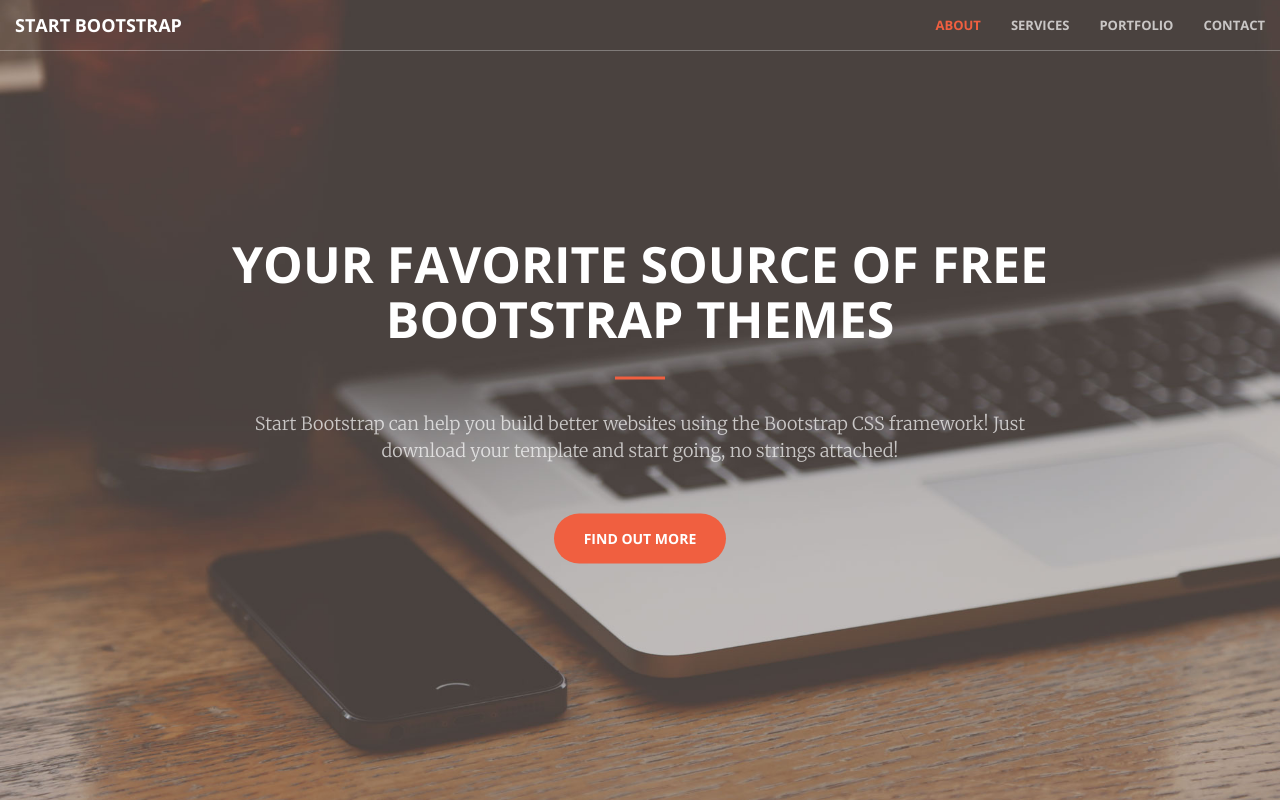
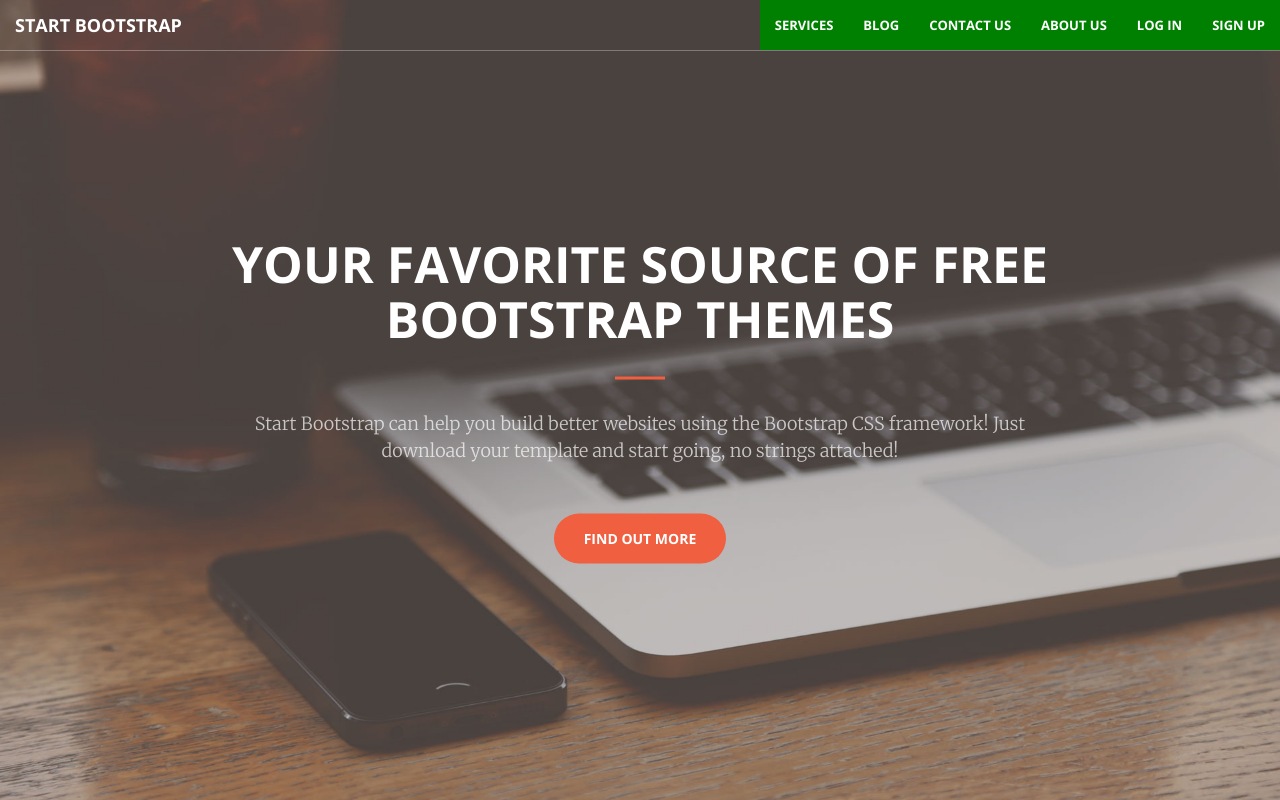
Before and after one commit to TeenTaskForce/teentaskforce.github.io, a website: page index.html in a window 1280 px wide. Drawn offline with nearby package versions, Linux system fonts and the light colour scheme.

Commit message:
adjusted

```diff
--- a/index.html
+++ b/index.html
@@ -33,7 +33,15 @@
 </head>
 
 <body id="page-top">
-
+	<style type="text/css">
+		.navbutton{
+			-webkit-transition: background-color 0.5s ease-out;
+            -moz-transition: background-color 0.5s ease-out;
+            -o-transition: background-color 0.5s ease-out;
+            transition: background-color 0.5s ease-out;
+            background-color: green
+		}
+	</style>
     <nav id="mainNav" class="navbar navbar-default navbar-fixed-top affix-top">
         <div class="container-fluid">
             <!-- Brand and toggle get grouped for better mobile display -->
@@ -47,17 +55,23 @@
             <!-- Collect the nav links, forms, and other content for toggling -->
             <div class="collapse navbar-collapse" id="bs-example-navbar-collapse-1">
                 <ul class="nav navbar-nav navbar-right">
-                    <li class="active">
-                        <a class="page-scroll" href="#about">About</a>
+                    <li class="">
+                        <a class="navbutton" href="#services"><span style="color:white">Services</span></a>
                     </li>
                     <li class="">
-                        <a class="page-scroll" href="#services">Services</a>
+                        <a class="navbutton" href="#portfolio"><span style="color:white">Blog</span></a>
                     </li>
                     <li class="">
-                        <a class="page-scroll" href="#portfolio">Portfolio</a>
+                        <a class="navbutton" href="#contact"><span style="color:white">Contact Us</a>
                     </li>
                     <li class="">
-                        <a class="page-scroll" href="#contact">Contact</a>
+                        <a class="navbutton" href="#services"><span style="color:white">About Us</span></a>
+                    </li>
+                    <li class="">
+                        <a class="navbutton" href="#services"><span style="color:white">Log in</span></a>
+                    </li>
+                    <li class="">
+                        <a class="navbutton" href="#services"><span style="color:white">Sign Up</span></a>
                     </li>
                 </ul>
             </div>
```
